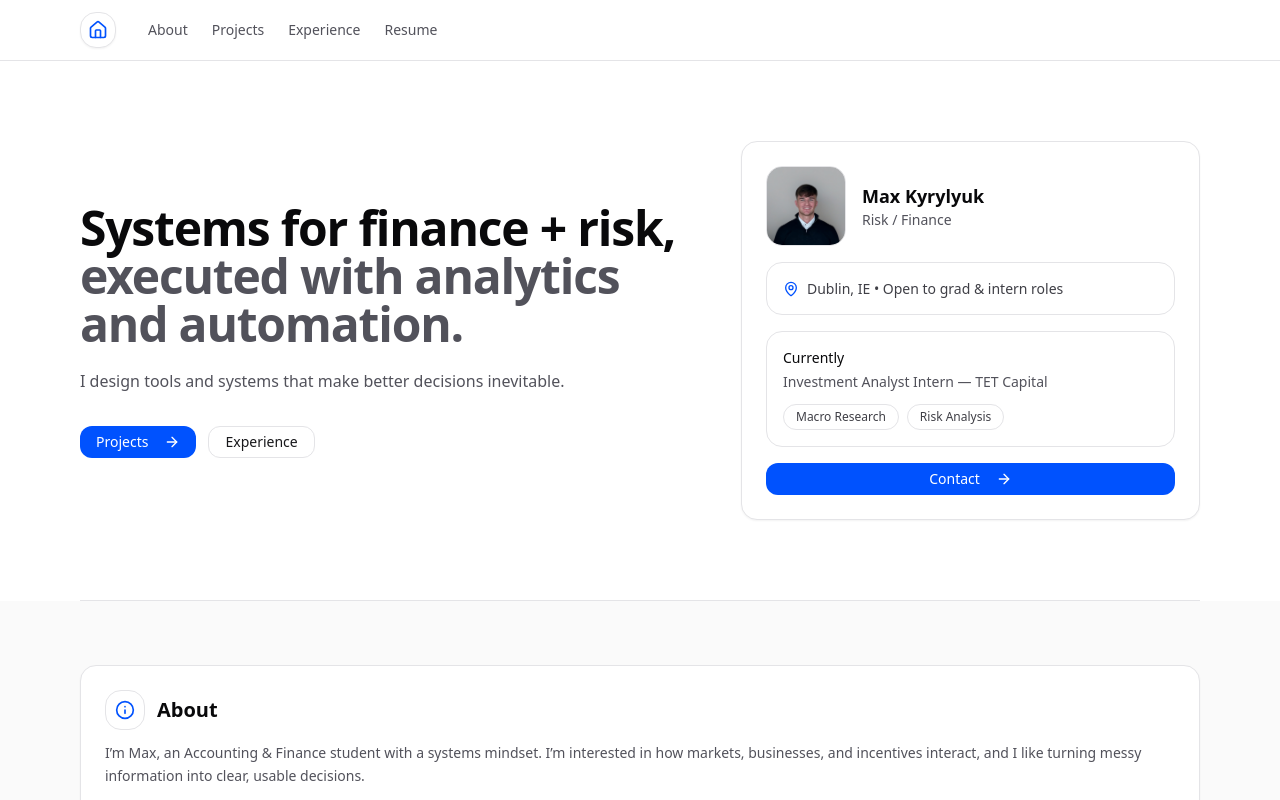
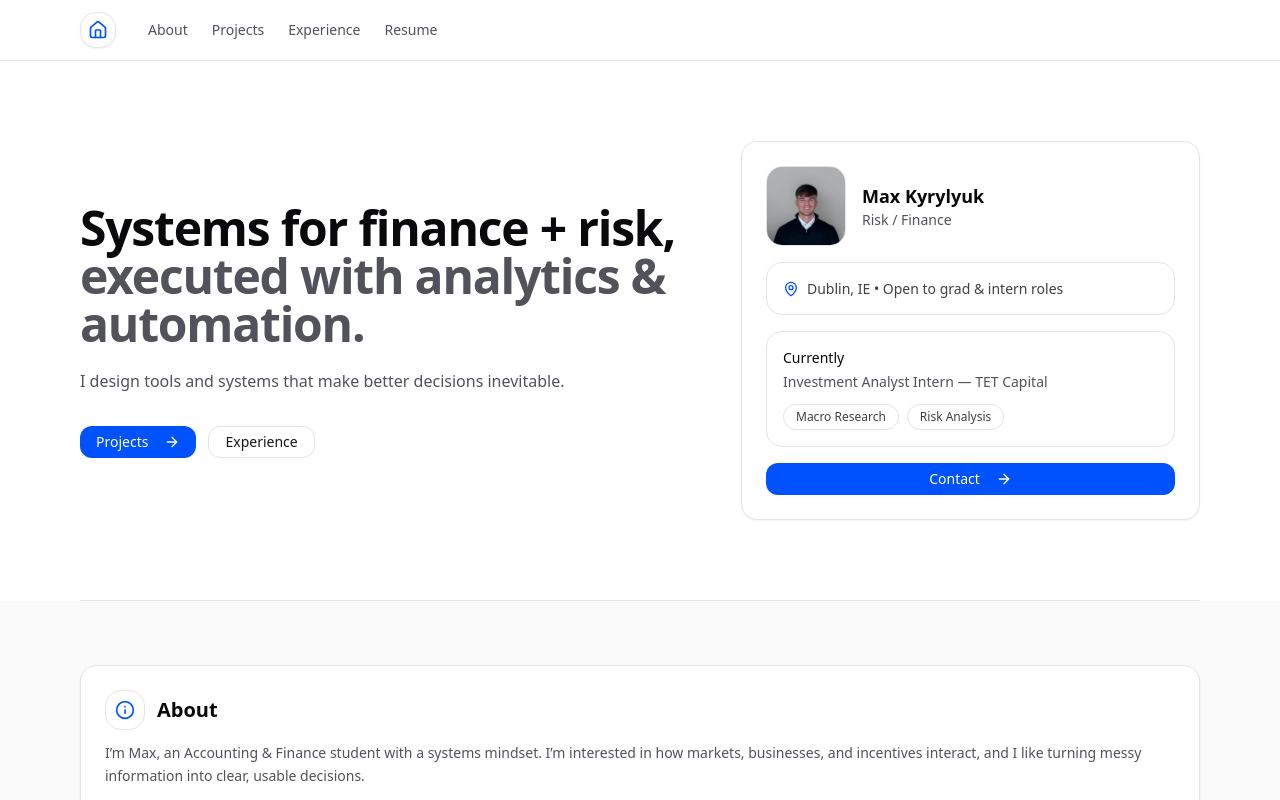
Before and after one commit to maxkyrylyuk/maxkyrylyuk.github.io, a React (Vite) app: page / in a window 1280 px wide. Shown: the top 800 px of the page. Built offline with nearby package versions, Linux system fonts and the light colour scheme.

Commit message:
Update hero headline copy

```diff
--- a/src/App.jsx
+++ b/src/App.jsx
@@ -612,13 +612,9 @@ export default function App() {
             <div className="grid gap-10 lg:grid-cols-[1.15fr_0.85fr] lg:items-center">
               <div>
                 <h1 className="text-4xl font-semibold tracking-tight sm:text-5xl">
-                  <span className="text-zinc-950">
-                    Systems for<span className="hidden sm:inline"> finance + risk,</span>
-                  </span>
-                  <br className="sm:hidden" />
-                  <span className="text-zinc-950 sm:hidden">finance + risk,</span>
+                  <span className="text-zinc-950">Systems for finance + risk,</span>
                   <br />
-                  <span className="text-zinc-600">executed with analytics and automation.</span>
+                  <span className="text-zinc-600">executed with analytics & automation.</span>
                 </h1>
 
                 <p className="mt-5 max-w-xl text-base leading-relaxed text-zinc-600">
```
